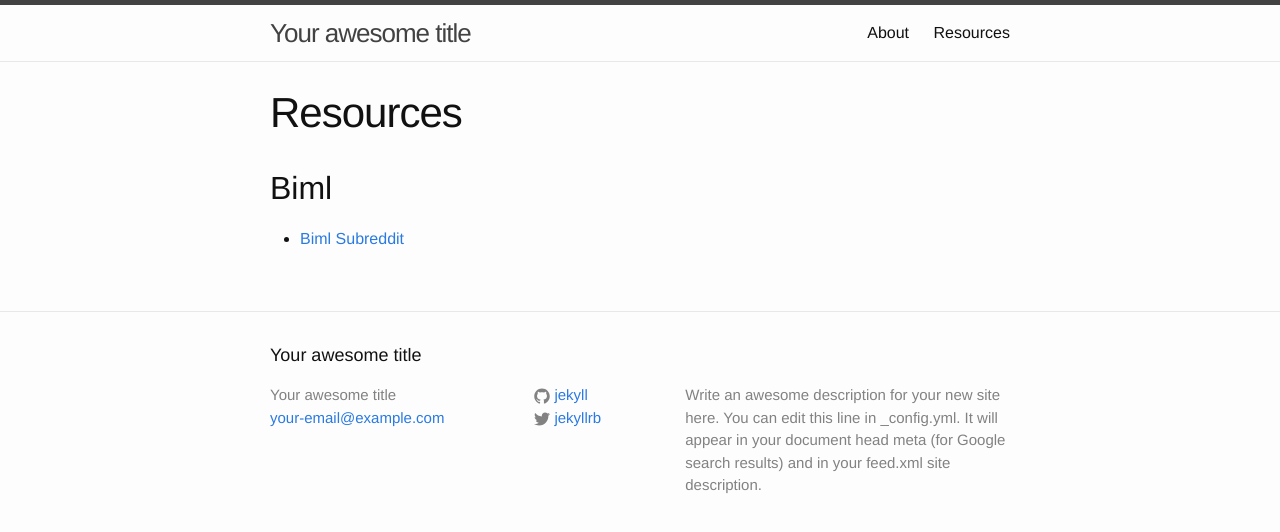
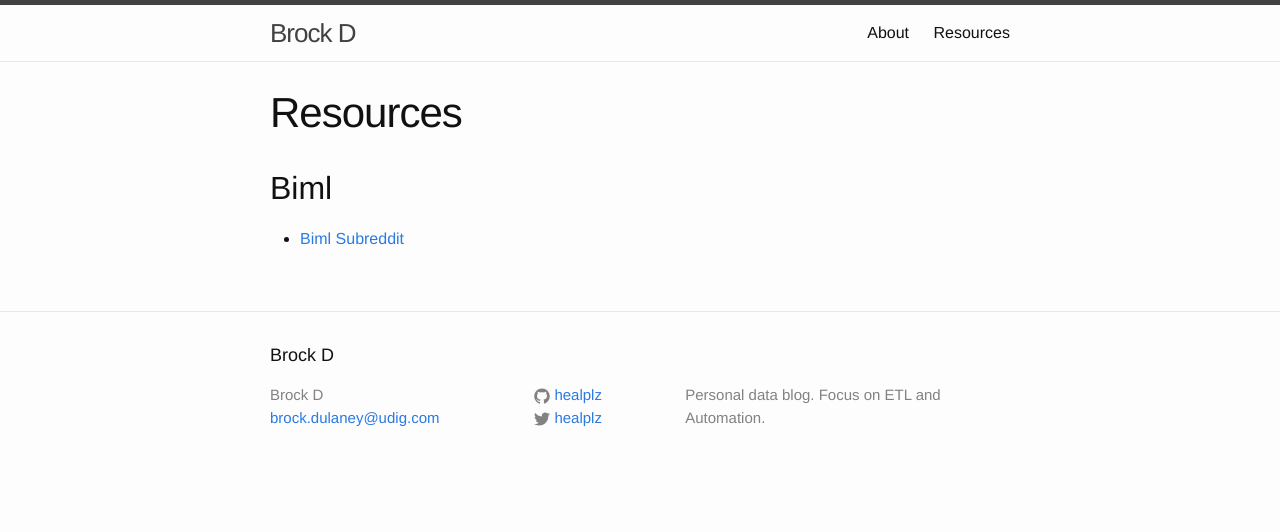
Before and after one commit to healplz/healplz.github.io, a Jekyll site: the page built from resources.md, in a window 1280 px wide. Shown: the top 532 px of the page. Built offline with Jekyll 4.4.1, drawn with Linux system fonts in a browser that asks for light colours.

Commit message:
updating configs

```diff
--- a/_config.yml
+++ b/_config.yml
@@ -13,22 +13,22 @@
 # you will see them accessed via {{ site.title }}, {{ site.email }}, and so on.
 # You can create any custom variable you would like, and they will be accessible
 # in the templates via {{ site.myvariable }}.
-title: Your awesome title
-email: your-email@example.com
+title: Brock D
+email: brock.dulaney@udig.com
 description: >- # this means to ignore newlines until "baseurl:"
-  Write an awesome description for your new site here. You can edit this
-  line in _config.yml. It will appear in your document head meta (for
-  Google search results) and in your feed.xml site description.
+  Personal data blog. Focus on ETL and Automation.
 baseurl: "" # the subpath of your site, e.g. /blog
-url: "" # the base hostname & protocol for your site, e.g. http://example.com
-twitter_username: jekyllrb
-github_username:  jekyll
+url: "https://healplz.github.io" # the base hostname & protocol for your site, e.g. http://example.com
+twitter_username: healplz
+github_username:  healplz
 
 # Build settings
 markdown: kramdown
-theme: minima
+remote_theme: pages-themes/midnight@v0.2.0
 plugins:
   - jekyll-feed
+  - jekyll-remote-theme # add this line to the plugins list if you already have one
+
 
 # Exclude from processing.
 # The following items will not be processed, by default. Create a custom list
```
